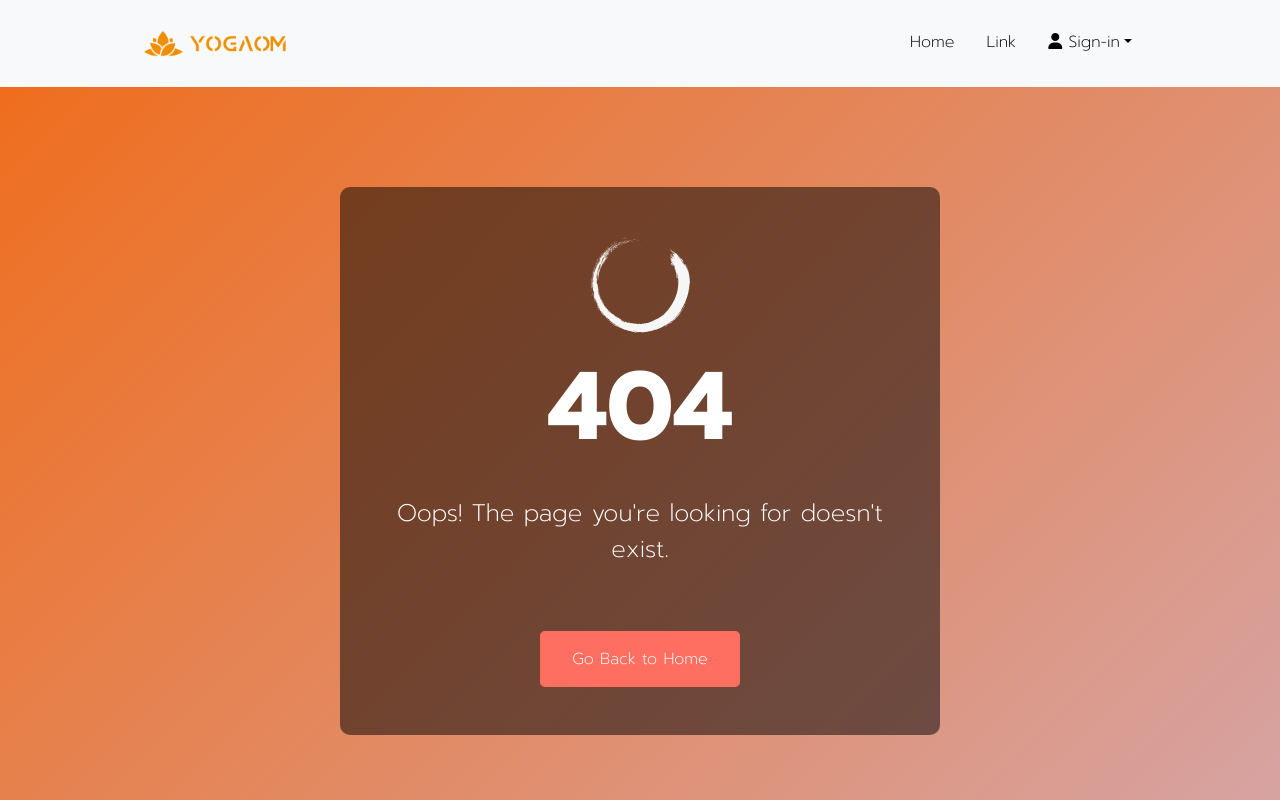
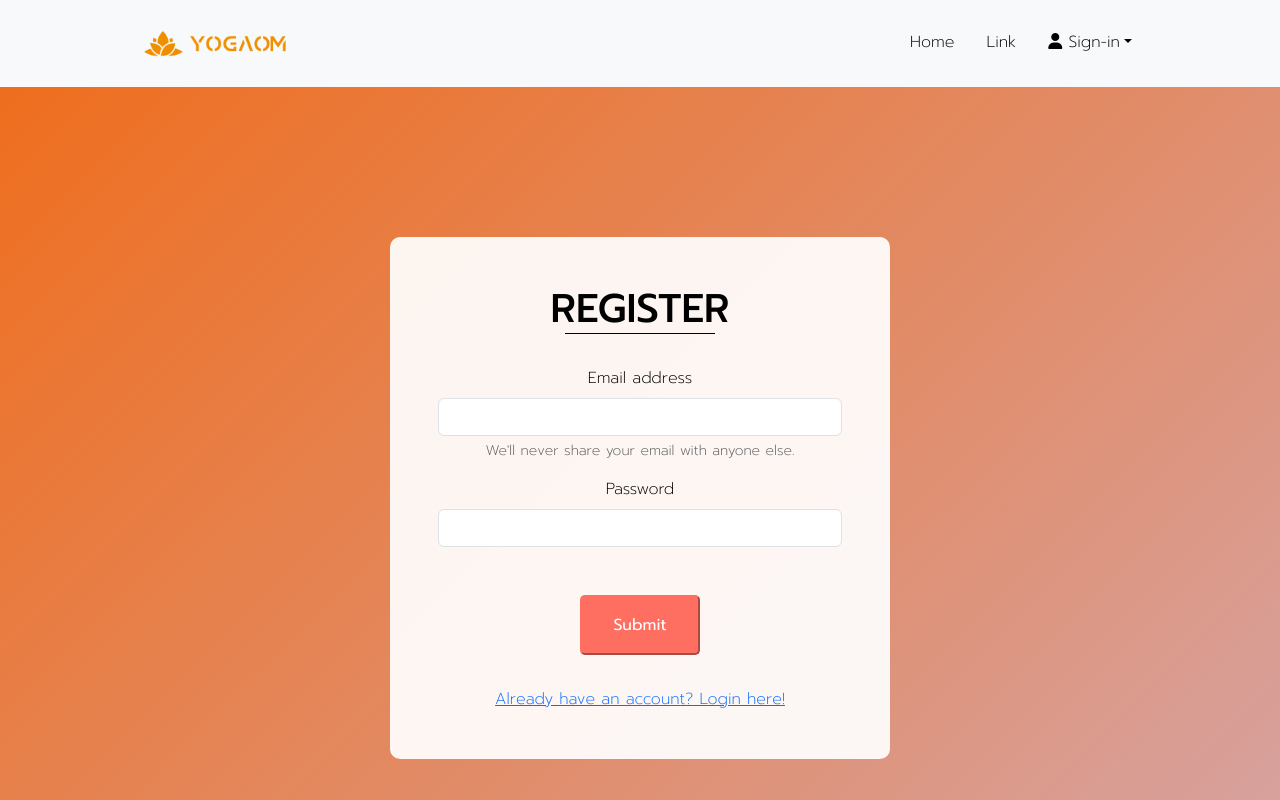
Before and after one commit to hyldrix/final-project-softuni, a React (Vite) app in the folder client/: page /register in a window 1280 px wide. Before the commit this address had no page. Shown: the top 800 px of the page. Built offline with nearby package versions, Linux system fonts and the light colour scheme.

Commit message:
Add Login & Register components

```diff
--- a/client/src/App.jsx
+++ b/client/src/App.jsx
@@ -4,6 +4,8 @@ import Footer from './components/footer/Footer.jsx';
 import NavBar from './components/navbar/NavBar.jsx';
 import Home from './components/home/Home.jsx';
 import NotFound from './components/404/404.jsx';
+import Login from './components/login/Login.jsx';
+import Register from './components/register/Register.jsx';
 import './App.css';
 
 function App() {
@@ -14,6 +16,8 @@ function App() {
       <div id="main">
         <Routes>
           <Route exact path="/" element={<Home />} />
+          <Route exact path="/login" element={<Login />} />
+          <Route exact path="/register" element={<Register />} />
           <Route path="*" element={<NotFound />} />
         </Routes>
       </div>
--- /dev/null
+++ b/client/src/components/login/Login.jsx
@@ -0,0 +1,31 @@
+import { Link } from 'react-router-dom';
+import styles from './Login.module.css';
+Link;
+
+export default function Login() {
+    return (
+        <div className={styles.container}>
+            <div className={styles['login-container']}>
+                <h1 className={styles['title']}>LOGIN</h1>
+                <form>
+                    <div class="mb-3">
+                        <label for="exampleInputEmail1" class="form-label">Email address</label>
+                        <input type="email" class="form-control" id="exampleInputEmail1" aria-describedby="emailHelp" />
+                        <div id="emailHelp" class="form-text">We'll never share your email with anyone else.</div>
+                    </div>
+                    <div className="mb-3">
+                        <label htmlFor="exampleInputPassword1" className="form-label">Password</label>
+                        <input type="password" className="form-control" id="exampleInputPassword1" />
+                    </div>
+
+                    <button type="submit" className={styles["btn-primary"]}>Submit</button>
+                    <div className='no-account'>
+                        <Link to={'/register'}>Don't have an account? Sign up here!
+                        </Link>
+                    </div>
+                </form>
+            </div>
+
+        </div>
+    );
+}
--- /dev/null
+++ b/client/src/components/login/Login.module.css
@@ -0,0 +1,66 @@
+.container {
+    background: linear-gradient(135deg, #ef6e1e, #d6a4a4);
+    color: #000000;
+    display: flex;
+    justify-content: center;
+    align-items: center;
+    padding: 150px 0;
+    text-align: center;
+
+}
+
+.title {
+    margin-bottom: 2rem;
+}
+
+.title::after {
+
+    content: '';
+    display: block;
+    background-color: #000000;
+    margin: 0 auto;
+    width: 150px;
+    height: 1px;
+}
+.login-container {
+    background: rgba(255, 255, 255, 0.92);
+    border-radius: 10px;
+    padding: 3rem;
+    margin: auto;
+    width: 500px;
+}
+
+.btn-primary {
+    background-color: #ff6f61;
+    border-color: #ff6f61;
+    color: #fff;
+    padding: 1rem 2rem;
+    border-radius: 5px;
+    margin-bottom: 1.5rem;
+    transition: background-color 0.3s ease-in-out;
+    &:hover {
+        background-color: #f08214;
+        border-color: #d9534f;
+    }
+
+    cursor: pointer;
+    margin-top: 2rem;
+
+    text-decoration: none;
+    display: inline-block;
+
+
+
+}
+
+.image {
+    max-width: 100px;
+    flood-color: #d6a4;
+    height: auto;
+    filter: invert(100%) sepia(2%) saturate(7500%) hue-rotate(20deg) brightness(122%) contrast(93%);
+}
+
+.btn-primary:hover {
+    background-color: #d9534f;
+    border-color: #d9534f;
+}
--- a/client/src/components/navbar/NavBar.jsx
+++ b/client/src/components/navbar/NavBar.jsx
@@ -17,7 +17,7 @@ export default function NavBar() {
                     <Navbar.Collapse className="justify-content-end" id="basic-navbar-nav">
                         <Nav variant='underline'>
                             <Nav.Link as={Link} to={'/'}>Home</Nav.Link>
-                            <Nav.Link as={Link} to={'/login'}>Link</Nav.Link>
+                            <Nav.Link as={Link} to={'/'}>Link</Nav.Link>
 
                             {/* <NavDropdown className={styles["signin-button"]} id="authenticated-nav" title={<><i className="fa-solid fa-user"></i><span> Welcome username</span></>} >
                                 <NavDropdown.Item href="#action/3.1">Create Classes</NavDropdown.Item>
--- /dev/null
+++ b/client/src/components/register/Register.jsx
@@ -0,0 +1,31 @@
+import { Link } from 'react-router-dom';
+import styles from './Register.module.css';
+Link;
+
+export default function Register() {
+    return (
+        <div className={styles.container}>
+            <div className={styles['register-container']}>
+                <h1 className={styles['title']}>REGISTER</h1>
+                <form>
+                    <div class="mb-3">
+                        <label for="exampleInputEmail1" class="form-label">Email address</label>
+                        <input type="email" class="form-control" id="exampleInputEmail1" aria-describedby="emailHelp" />
+                        <div id="emailHelp" class="form-text">We'll never share your email with anyone else.</div>
+                    </div>
+                    <div className="mb-3">
+                        <label htmlFor="exampleInputPassword1" className="form-label">Password</label>
+                        <input type="password" className="form-control" id="exampleInputPassword1" />
+                    </div>
+
+                    <button type="submit" className={styles["btn-primary"]}>Submit</button>
+                    <div className='no-account'>
+                        <Link to={'/login'}>Already have an account? Login here!
+                        </Link>
+                    </div>
+                </form>
+            </div>
+
+        </div>
+    );
+}
--- /dev/null
+++ b/client/src/components/register/Register.module.css
@@ -0,0 +1,66 @@
+.container {
+    background: linear-gradient(135deg, #ef6e1e, #d6a4a4);
+    color: #000000;
+    display: flex;
+    justify-content: center;
+    align-items: center;
+    padding: 150px 0;
+    text-align: center;
+
+}
+
+.title {
+    margin-bottom: 2rem;
+}
+
+.title::after {
+
+    content: '';
+    display: block;
+    background-color: #000000;
+    margin: 0 auto;
+    width: 150px;
+    height: 1px;
+}
+.register-container {
+    background: rgba(255, 255, 255, 0.92);
+    border-radius: 10px;
+    padding: 3rem;
+    margin: auto;
+    width: 500px;
+}
+
+.btn-primary {
+    background-color: #ff6f61;
+    border-color: #ff6f61;
+    color: #fff;
+    padding: 1rem 2rem;
+    margin-bottom: 2rem;
+    border-radius: 5px;
+    transition: background-color 0.3s ease-in-out;
+    &:hover {
+        background-color: #f08214;
+        border-color: #d9534f;
+    }
+
+    cursor: pointer;
+    margin-top: 2rem;
+
+    text-decoration: none;
+    display: inline-block;
+
+
+
+}
+
+.image {
+    max-width: 100px;
+    flood-color: #d6a4;
+    height: auto;
+    filter: invert(100%) sepia(2%) saturate(7500%) hue-rotate(20deg) brightness(122%) contrast(93%);
+}
+
+.btn-primary:hover {
+    background-color: #d9534f;
+    border-color: #d9534f;
+}
```
